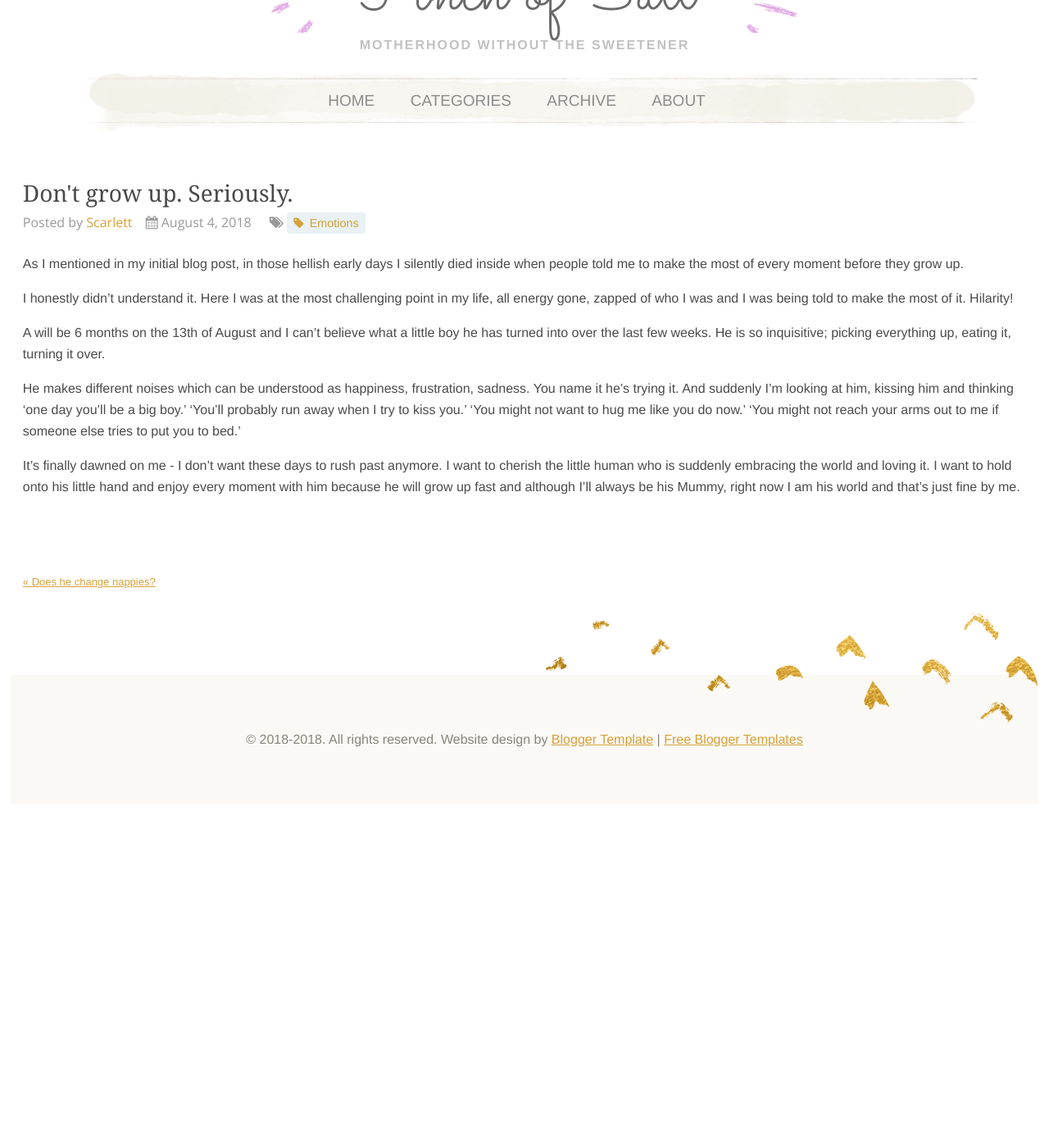
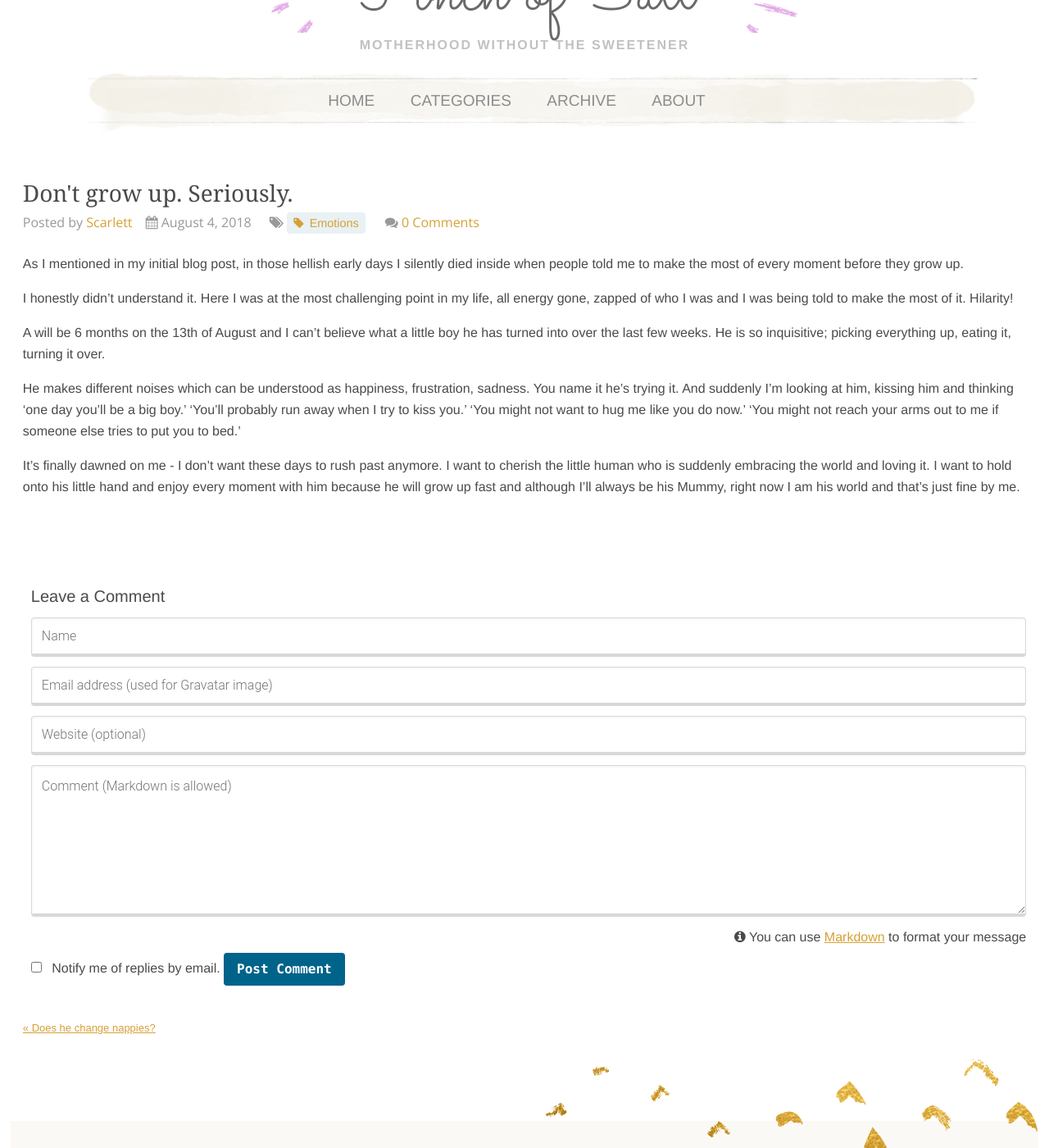
Before and after one commit to apinchofsalt/apinchofsalt.github.io, a Jekyll site: the page built from _posts/archived/scarlett/2018-08-04-dont-grow-up-seriously.md, in a window 1280 px wide and 1400 px high, scrolled down 230 px. Shown: the whole window at 82% size. Built offline with Jekyll 4.4.1, drawn with Linux system fonts in a browser that asks for light colours; nearby versions of some CDN libraries; before the commit the page ends 1211 px from its top, so only the background shows below that; some of the changed lines change nothing that is shown.

Commit message:
Update 2018-08-04-dont-grow-up-seriously.md

```diff
--- a/_posts/archived/scarlett/2018-08-04-dont-grow-up-seriously.md
+++ b/_posts/archived/scarlett/2018-08-04-dont-grow-up-seriously.md
@@ -2,10 +2,10 @@
 layout: post
 title: "Don't grow up. Seriously."
 date: 2018-08-04
-comments: false
-disqus_identifier: 4
 categories: [Emotions]
 author: "Scarlett"
+comments: true
+comments_locked: false
 ---
 
 
```
